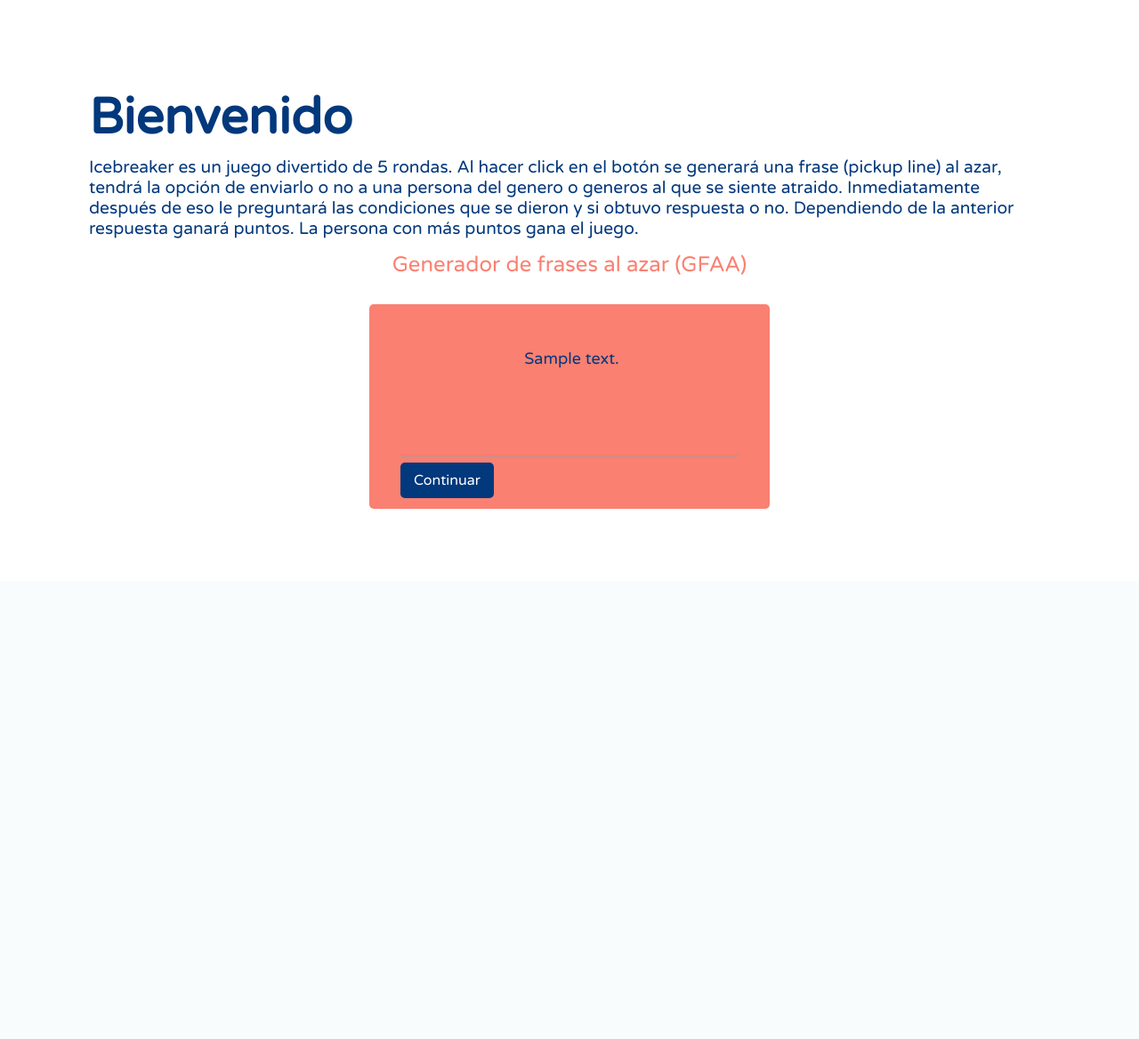
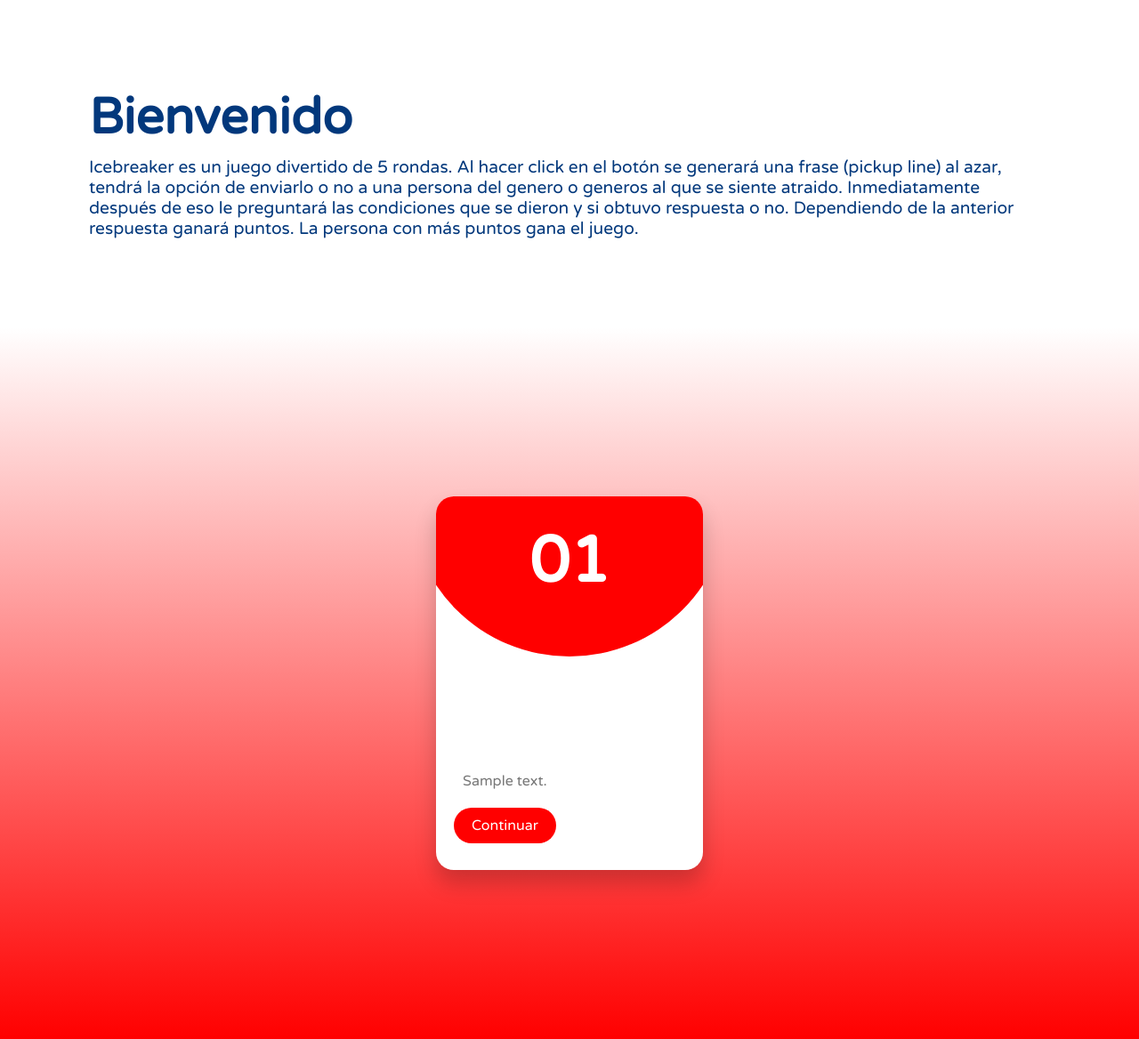
Before and after one commit to sebastianBaquero98/Icebreaker, a Django app: template src/templates/frase.html in a window 1280 px wide. Shown: the part 801-1969 px from the top of the page at 89% size. Before the commit the page ends 1373 px from the top, so only its background shows below. Run offline with Django 3.2, Linux system fonts and the light colour scheme; the template is opened without the code that fills it: most values are stand-ins (such as "Sample title", 1, 10 or a date in 2020); some libraries are stand-ins or nearby versions.

Commit message:
[Fix]: Se arreglo la interfaz de frase

```diff
--- a/src/static/css/frase_style.css
+++ b/src/static/css/frase_style.css
@@ -1,80 +1,86 @@
 @import url('https://fonts.googleapis.com/css2?family=Varela+Round&display=swap');
-@import url('https://fonts.googleapis.com/css2?family=Lobster+Two:wght@400;700&family=Ubuntu:wght@300;400;500;700&display=swap');
-* {
+*
+{
     margin: 0;
     padding: 0;
     box-sizing: border-box;
     font-family: 'Varela round', sans-serif;
 }
-.todo {
-    background-color: #fff;
-    height: 25vh;
+.todo
+{
     display: flex;
     justify-content: center;
     align-items: center;
+    min-height: 100vh;
+    background: linear-gradient(360deg,#FF0000, #fff);
+    background-attachment: fixed;
 }
-.quote-wrapper {
-    width: 450px;
-    height: 370px;
-    margin: 0 10px;
+.containerFrase
+{
+    position: relative;
+    width: 1150px;
+    padding:20px;
+    display: flex;
+    justify-content: center;
+    align-items: center;
+    flex-wrap: wrap;
 }
-.quote-wrapper .quote-heading {
+.containerFrase .cardFrase
+{
+    position: relative;
+    width: 300px;
+    height: 420px;
+    background: #fff;
+    margin: 20px;
+    border-radius: 20px;
+    overflow: hidden;
+    box-shadow: 0 15px 25px rgba(0,0,0,0.2);
+    transition: 0.5s;
+}
+.containerFrase:hover .cardFrase
+{
+    filter: blur(0px);
+    transform: scale(1.1);
+    opacity: 1;
+}
+.containerFrase .cardFrase:hover
+{
+
+}
+.containerFrase .cardFrase .circle
+{
+    position: relative;
+    width: 100%;
+    height: 100%;
+    background: #ff0000;
+    clip-path: circle(180px at center 0);
     text-align: center;
-    margin-bottom: 30px;
 }
-.quote-wrapper .quote-heading h2 {
-    font-family: 'Varela round', sans-serif;
-    font-weight: 400;
-    color: #FA8072;
+.containerFrase .cardFrase .circle h2
+{
+    color: white;
+    font-size: 4.5em;
+    padding: 30px 0;
 }
-.quote-wrapper .quote-body {
-    width: 100%;
-    height: 230px;
-    padding: 50px 35px;
-    background-color: #FA8072;
-    border-radius: 5px;
+.containerFrase .cardFrase .frase
+{
+    position: absolute;
+    bottom: 10px;
+    padding: 20px;
+    text-align: center;
 }
-.quote-wrapper .quote-body .icon-quote {
-    text-align: center;
-    font-size: 18px;
-    color: #02387c;
-    height: 120px;
-    overflow: auto;
+.containerFrase .cardFrase .frase p
+{
+    color: #777;
 }
-.quote-wrapper .quote-body .icon-quote .icon {
-    margin-right: 5px;
+.containerFrase .cardFrase .frase a
+{
+    position: relative;
+    display: inline-block;
+    padding: 10px 20px;
+    background: #ff0000;
+    color: #fff;
+    border-radius: 40px;
+    text-decoration: none;
+    margin-top: 20px;
 }
-
-.quote-wrapper .quote-body .quote-buttons {
-    display: flex;
-    justify-content: space-between;
-    align-items: center;
-    margin-top: 0px;
-    border-top: 1px solid #93a0ac;
-    padding: 7px 0;
-}
-
-.quote-wrapper .quote-body .quote-buttons .btn button {
-    border: none;
-    outline: none;
-    padding: 10px 15px;
-    background-color: #02387c;
-    color: #fff;
-    border-radius: 5px;
-    font-size: 16px;
-    cursor: pointer;
-}
-.quote-wrapper .quote-body .quote-buttons button:active {
-    background-color: greenyellow;
-}
-/*  Scroll bar Design  */
-::-webkit-scrollbar {
-    width: 6px;
-}
-::-webkit-scrollbar-track {
-    background-color: #fcfcfc;
-}
-::-webkit-scrollbar-thumb {
-    background-color: #ddd;
-    border-radius: 5px;
-}
--- a/src/templates/frase.html
+++ b/src/templates/frase.html
@@ -7,30 +7,18 @@
         <link rel="stylesheet" type="text/css" href="{% static '/css/frase_style.css' %}">
     </head>
     <div class="todo">
-        <div class="quote-wrapper">
-            <div class="quote-heading">
-              <h2>Generador de frases al azar (GFAA)</h2>
+        <div class="containerFrase">
+            <div class="cardFrase">
+                <div class="circle">
+                    <h2>01</h2>
+                </div>
+                <div class="frase">
+                    <p>{{ object.contenido}}</p>
+                    <a href="#">Continuar</a>
+                </div>
             </div>
 
-            <div class="quote-body">
-              <div class="icon-quote">
-                <span class="icon">
-                  <i class="fas fa-quote-left"></i>
-                </span>
-                <span class="quote">{{object.contenido}}</span>
-              </div>
-
-
-              <div class="quote-buttons">
-                <div class="btn">
-                  <button id="quote-btn">Continuar</button>
-                </div>
-              </div>
-            </div>
-
-
-
-          </div>
         </div>
+    </div>
 </html>
 {% endblock %}
```
